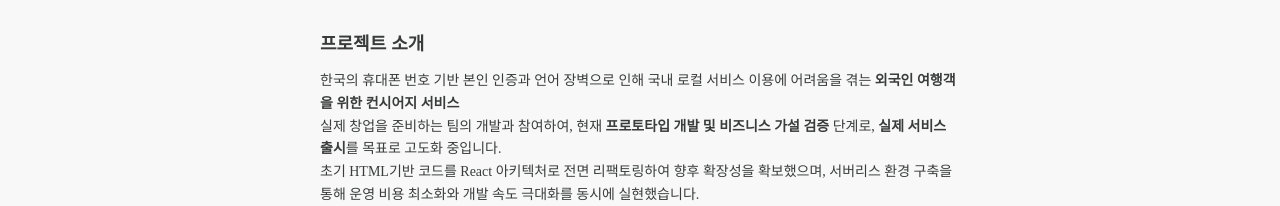
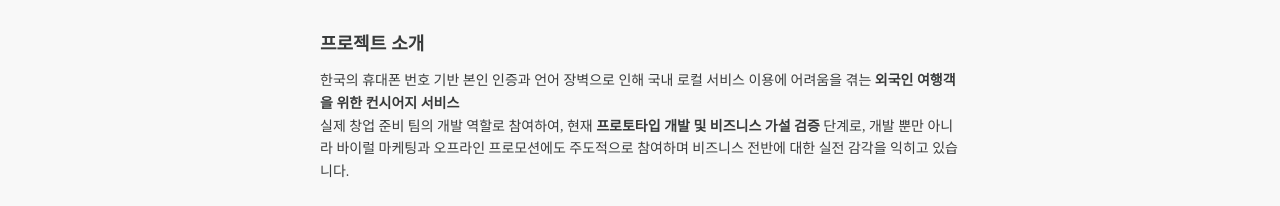
Before and after one commit to kangansoo/Portfolio, a React (Vite) app: page /konciar in a window 1280 px wide. Shown: the part 594-800 px from the top of the page. Built offline with nearby package versions, Linux system fonts and the light colour scheme; no server answers; a web font is replaced by a local one.

Commit message:
:sparkles: feat: 컨시어 페이지 내용 수정

```diff
--- a/src/pages/Konciar.tsx
+++ b/src/pages/Konciar.tsx
@@ -191,9 +191,8 @@ const Konciar = () => {
             <h3 className="text-lg font-extrabold text-font-color font-nanumsquare mb-3">프로젝트 소개</h3>
             <p className="text-sm font-nexon text-font-color leading-relaxed">
               한국의 휴대폰 번호 기반 본인 인증과 언어 장벽으로 인해 국내 로컬 서비스 이용에 어려움을 겪는 <strong>외국인 여행객을 위한 컨시어지 서비스</strong> <br />
-              실제 창업을 준비하는 팀의 개발과  참여하여, 현재 <strong>프로토타입 개발 및 비즈니스 가설 검증</strong> 단계로, <strong>실제 서비스 출시</strong>를 목표로 고도화 중입니다.
-              <br />
-              초기 HTML기반 코드를 React 아키텍처로 전면 리팩토링하여 향후 확장성을 확보했으며, 서버리스 환경 구축을 통해 운영 비용 최소화와 개발 속도 극대화를 동시에 실현했습니다.
+              실제 창업 준비 팀의 개발 역할로 참여하여, 현재 <strong>프로토타입 개발 및 비즈니스 가설 검증</strong> 단계로, 개발 뿐만 아니라 바이럴 마케팅과 오프라인 프로모션에도 주도적으로 참여하며
+              비즈니스 전반에 대한 실전 감각을 익히고 있습니다.
             </p>
           </article>
 
```
